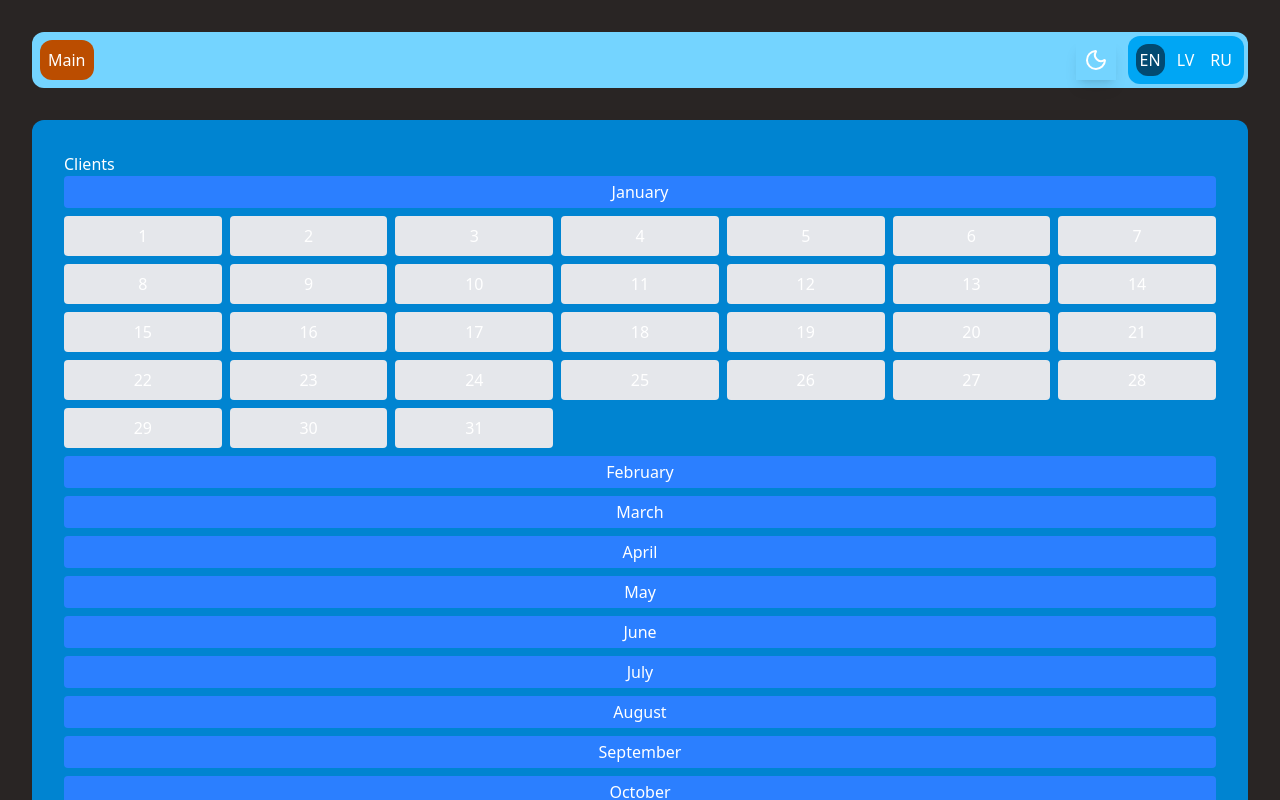
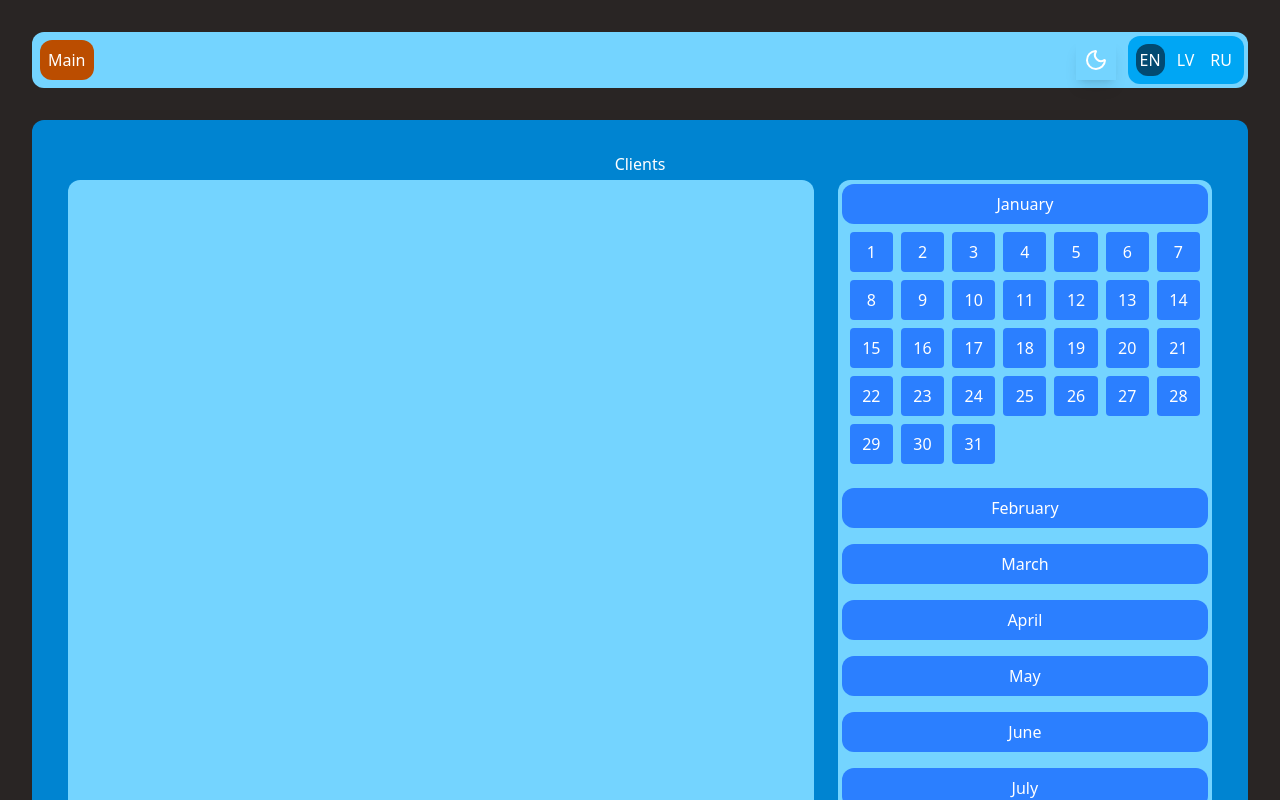
Before and after one commit to LilithStd/work_schedule, a Next.js app: page /clients in a window 1280 px wide. Both pictures are taken after a click on the button "January". Shown: the top 800 px of the page. Built offline with nearby package versions, Linux system fonts and the light colour scheme.

Commit message:
add data to view choosed day in month

```diff
--- a/next.config.ts
+++ b/next.config.ts
@@ -10,6 +10,7 @@ const nextConfig: NextConfig = {
 			},
 		},
 	},
+
 };
 
 export default nextConfig;
--- a/src/app/clients/page.tsx
+++ b/src/app/clients/page.tsx
@@ -3,14 +3,14 @@ import { indents } from '@/consts/globalStyles'
 import { MONTHS, THEME_COLORS } from '@/consts/template'
 import { useGlobalStore } from '@/store/globalStore'
 import dayjs from 'dayjs'
-import { useState } from 'react'
+import { ViewTransition, useState } from 'react'
+import AddClientIcon from '../../../public/icons/user-plus.svg'
 
 
 export default function Clients() {
     // state
-    const [days, setDays] = useState<number[]>([]);
-    const [isOpen, setIsOpen] = useState(false)
-    const [chooseMonthToOpen, setChooseMonthToOpen] = useState('')
+    const [openMonth, setOpenMonth] = useState<string | null>(null);
+    const [choosedNumberDay, setChoosedNumberDay] = useState<string>('')
     //
     // consts
 
@@ -19,38 +19,76 @@ export default function Clients() {
     const currentThemeApp = useGlobalStore((state) => state.currentThemeApp)
     //
     //components
-    const [openMonth, setOpenMonth] = useState<string | null>(null);
+
     const handleClick = (monthLabel: string) => {
         setOpenMonth((prev) => (prev === monthLabel ? null : monthLabel));
     };
 
+    const dataCell = (data: string) => {
+        const dataToView = data;
+        return (
+            <div className={`${THEME_COLORS[currentThemeApp].subContainer} ${dataToView === '' ? '' : 'p-4'} rounded-xl flex min-w-50 items-center justify-center`}>
+                {dataToView}
+            </div>
+        )
+    }
+
+
+    const createClientBlock = (
+        <div className={`flex rounded-xl w-full ${THEME_COLORS[currentThemeApp].container} ${indents.container.padding} ${indents.container.margin} `}>
+            <div className={`flex`}>
+                <div className={`${THEME_COLORS[currentThemeApp].container}`}>
+                    {dataCell(choosedNumberDay)}
+                </div>
+
+                <div>
+                    {choosedNumberDay !== '' && <AddClientIcon className={`m-6`} width={50} height={50} />}
+                </div>
+
+            </div>
+
+        </div>
+    )
+
     const listMonths = (
-        <div className="flex flex-col gap-2">
+        <div className={`flex flex-col w-1/2 rounded-xl ${indents.container.margin} ${indents.container.padding} gap-4 ${THEME_COLORS[currentThemeApp].container}`}>
             {MONTHS.map((month) => {
                 const isOpen = openMonth === month.LABEL;
 
                 const year = dayjs().year();
                 const daysInMonth = dayjs(`${year}-${month.NUMBER_MONTH}`).daysInMonth();
+                const fullDayData = (day: number) => {
+                    const currentDayData = dayjs(`${year}-${month.NUMBER_MONTH}-${day.toString()}`).format('D MMMM YYYY')
+                    return currentDayData
+                };
                 const daysArray = Array.from({ length: daysInMonth }, (_, i) => i + 1);
 
                 return (
-                    <div key={month.LABEL} className="flex flex-col gap-2">
+                    <div key={month.LABEL} className="flex flex-col">
                         <button
-                            className="bg-blue-500 text-white rounded px-3 py-1"
+                            className={`${THEME_COLORS[currentThemeApp].subContainer} rounded-xl cursor-pointer h-10`}
                             onClick={() => handleClick(month.LABEL)}
                         >
                             {month.LABEL}
                         </button>
 
                         {isOpen && (
-                            <div className="grid grid-cols-7 gap-2">
+                            <div className="grid grid-cols-7 m-2 gap-2">
                                 {daysArray.map((day) => (
-                                    <div
+                                    <button
                                         key={day}
-                                        className="p-2 bg-gray-200 rounded text-center"
+                                        className={`
+                                            ${indents.button.padding} ${THEME_COLORS[currentThemeApp].subContainer} ${THEME_COLORS[currentThemeApp].hover}
+                                            rounded
+                                            text-center
+                                            cursor-pointer
+                                        `}
+                                        onClick={() => {
+                                            setChoosedNumberDay(fullDayData(day))
+                                        }}
                                     >
                                         {day}
-                                    </div>
+                                    </button>
                                 ))}
                             </div>
                         )}
@@ -64,9 +102,13 @@ export default function Clients() {
     return (
         <div className={`flex flex-col min-h-screen
         `}>
-            <div className={`flex flex-col rounded-xl ${THEME_COLORS[currentThemeApp].button}  ${indents.mainContainer.margin} ${indents.mainContainer.padding}`}>
-                <p>Clients</p>
-                {listMonths}
+            <div className={`flex flex-col  rounded-xl ${THEME_COLORS[currentThemeApp].button}  ${indents.mainContainer.margin} ${indents.mainContainer.padding} `}>
+                <p className={`text-center`}>Clients</p>
+                <div className={`flex w-full gap-4`}>
+                    {createClientBlock}
+                    {listMonths}
+                </div>
+
             </div>
 
         </div>
--- a/src/components/workerCell.tsx
+++ b/src/components/workerCell.tsx
@@ -83,7 +83,7 @@ export default function WorkerCell({ cellId, id, day, time, worker, typeWorkerCe
                 <EditWorkerDataWheelIcon width={30} heigth={30} />
             </button> :
                 <div >
-                    <AddWorkerIcon />
+                    <AddWorkerIcon width={30} />
                 </div>
             }
             <ModalWindow
--- a/src/components/workersList.tsx
+++ b/src/components/workersList.tsx
@@ -70,7 +70,7 @@ export default function WorkersList() {
                     ref={anchorRef}
                     onClick={handleOpenModal}
                 >
-                    <AddWorkerIcons />
+                    <AddWorkerIcons widht={30} height={30} />
                 </button>
 
 
```
Also changed, not shown: public/icons/user-plus.svg.
